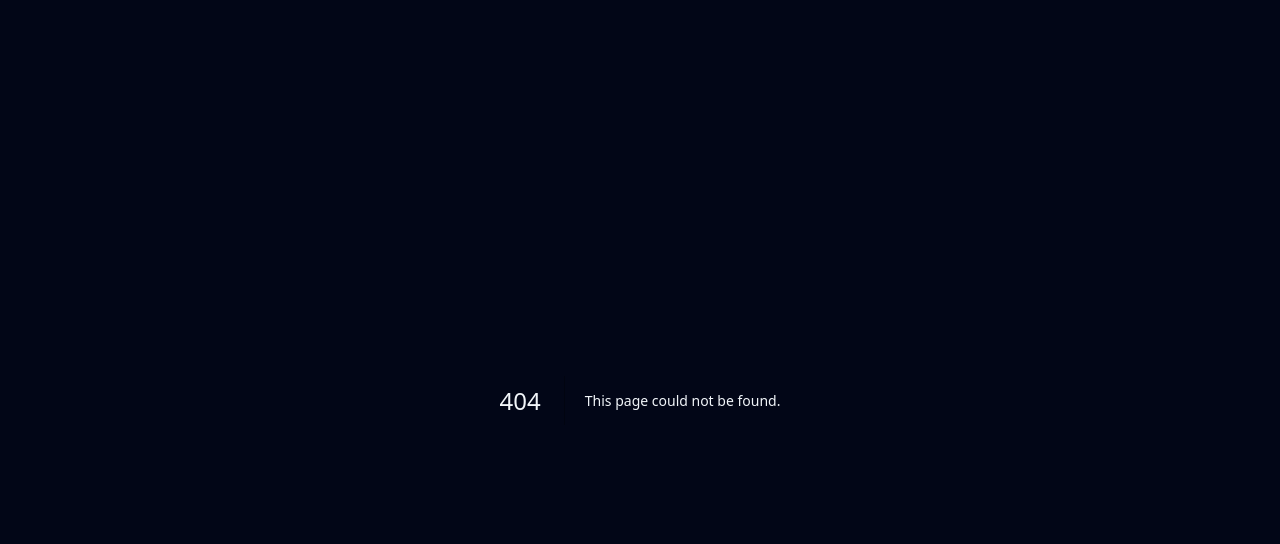
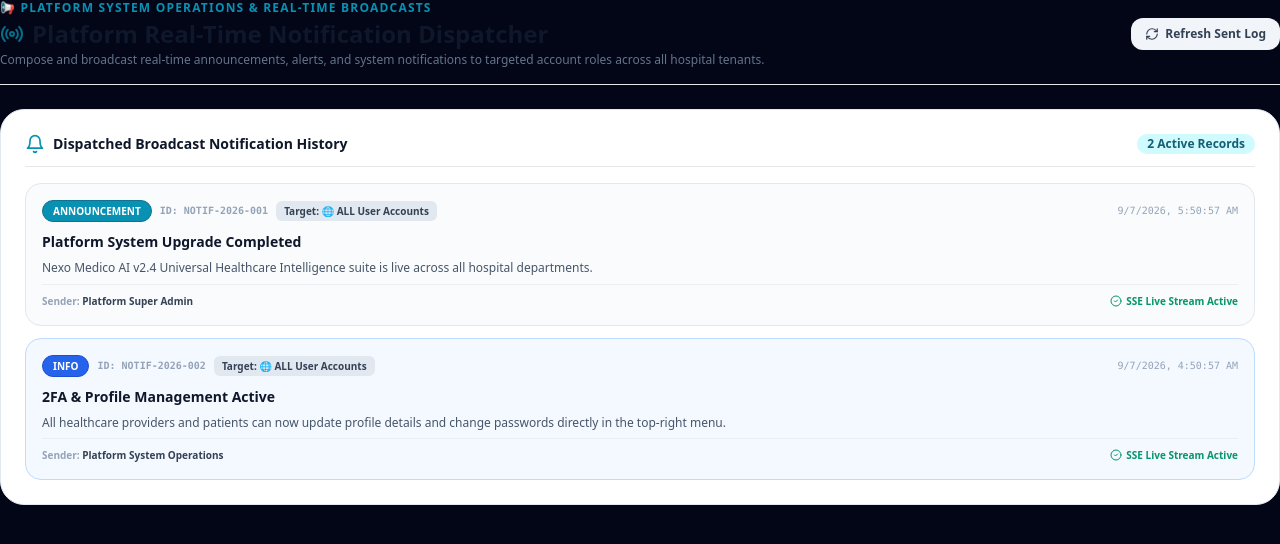
Before and after one commit to VajralaYashwanthReddy/NEXO-MEDICO-AI, a Next.js app: page /admin/notifications in a window 1280 px wide. Before the commit this address had no page. Shown: the top 544 px of the page. Built offline with nearby package versions, Linux system fonts and the light colour scheme.

Commit message:
Move Notification Dispatcher to dedicated page and sidebar menu item, removing it from dashboard

```diff
--- a/src/app/admin/dashboard/page.tsx
+++ b/src/app/admin/dashboard/page.tsx
@@ -35,7 +35,6 @@ import {
   Bar,
   Legend
 } from 'recharts';
-import { BroadcastNotificationManager } from '@/components/BroadcastNotificationManager';
 
 export default function AdminDashboardPage() {
   const { user } = useAuth();
@@ -157,9 +156,6 @@ export default function AdminDashboardPage() {
           </button>
         </div>
       </div>
-
-      {/* Platform Real-Time Broadcast Notification Dispatcher */}
-      <BroadcastNotificationManager />
 
       {/* KPI CARDS GRID */}
       {isPlatformSuperAdmin ? (
--- /dev/null
+++ b/src/app/admin/notifications/page.tsx
@@ -0,0 +1,135 @@
+'use client';
+
+import React, { useEffect, useState } from 'react';
+import { useAuth } from '@/context/AuthContext';
+import { Radio, Bell, ShieldAlert, CheckCircle2, RefreshCw, Send, Users, AlertTriangle, Info, Megaphone } from 'lucide-react';
+import { BroadcastNotificationManager } from '@/components/BroadcastNotificationManager';
+
+export default function NotificationsPage() {
+  const { user } = useAuth();
+  const [notificationsHistory, setNotificationsHistory] = useState<any[]>([]);
+  const [loading, setLoading] = useState(true);
+
+  const fetchHistory = () => {
+    setLoading(true);
+    fetch('/api/admin/broadcast-notifications')
+      .then(res => res.json())
+      .then(data => {
+        if (data?.notifications) {
+          setNotificationsHistory(data.notifications);
+        }
+      })
+      .catch(err => console.error(err))
+      .finally(() => setLoading(false));
+  };
+
+  useEffect(() => {
+    fetchHistory();
+    const interval = setInterval(fetchHistory, 5000);
+    return () => clearInterval(interval);
+  }, []);
+
+  return (
+    <div className="space-y-6 text-slate-900 select-none max-w-7xl mx-auto">
+      {/* Page Header */}
+      <div className="flex flex-col sm:flex-row items-start sm:items-center justify-between border-b pb-4 gap-4">
+        <div>
+          <div className="flex items-center gap-2 text-xs font-extrabold text-cyan-600 uppercase tracking-widest mb-0.5">
+            📢 PLATFORM SYSTEM OPERATIONS & REAL-TIME BROADCASTS
+          </div>
+          <h1 className="text-2xl font-black text-slate-900 flex items-center gap-2">
+            <Radio className="w-6 h-6 text-cyan-600 animate-pulse" />
+            Platform Real-Time Notification Dispatcher
+          </h1>
+          <p className="text-xs text-slate-500 mt-0.5">
+            Compose and broadcast real-time announcements, alerts, and system notifications to targeted account roles across all hospital tenants.
+          </p>
+        </div>
+        <button
+          onClick={fetchHistory}
+          className="px-3.5 py-2 bg-slate-100 hover:bg-slate-200 text-slate-700 font-extrabold text-xs rounded-xl flex items-center gap-1.5 transition-all shrink-0 cursor-pointer"
+        >
+          <RefreshCw className={`w-3.5 h-3.5 ${loading ? 'animate-spin' : ''}`} /> Refresh Sent Log
+        </button>
+      </div>
+
+      {/* 1. Main Broadcast Dispatcher Tool */}
+      <BroadcastNotificationManager />
+
+      {/* 2. Sent Broadcast Notifications History List */}
+      <div className="bg-white border border-slate-200 rounded-3xl p-6 shadow-sm space-y-4">
+        <div className="flex items-center justify-between border-b pb-3">
+          <div className="flex items-center gap-2">
+            <Bell className="w-5 h-5 text-cyan-600" />
+            <h3 className="font-extrabold text-slate-900 text-sm">Dispatched Broadcast Notification History</h3>
+          </div>
+          <span className="text-xs bg-cyan-100 text-cyan-800 font-bold px-2.5 py-0.5 rounded-full">
+            {notificationsHistory.length} Active Records
+          </span>
+        </div>
+
+        {loading && notificationsHistory.length === 0 ? (
+          <p className="py-8 text-center text-xs text-slate-400">Loading broadcast history...</p>
+        ) : notificationsHistory.length === 0 ? (
+          <p className="py-8 text-center text-xs text-slate-400">No broadcast notifications dispatched yet.</p>
+        ) : (
+          <div className="space-y-3">
+            {notificationsHistory.map((n) => {
+              const isCritical = n.severity === 'CRITICAL';
+              const isWarning = n.severity === 'WARNING';
+              const isInfo = n.severity === 'INFO';
+              return (
+                <div
+                  key={n.id}
+                  className={`p-4 rounded-2xl border transition-all text-xs space-y-1.5 ${
+                    isCritical
+                      ? 'bg-rose-50/70 border-rose-200'
+                      : isWarning
+                      ? 'bg-amber-50/70 border-amber-200'
+                      : isInfo
+                      ? 'bg-blue-50/70 border-blue-200'
+                      : 'bg-slate-50/80 border-slate-200'
+                  }`}
+                >
+                  <div className="flex items-center justify-between gap-2">
+                    <div className="flex items-center gap-2">
+                      <span className={`px-2.5 py-0.5 rounded-full text-[10px] font-black uppercase border ${
+                        isCritical
+                          ? 'bg-rose-600 text-white border-rose-700'
+                          : isWarning
+                          ? 'bg-amber-600 text-white border-amber-700'
+                          : isInfo
+                          ? 'bg-blue-600 text-white border-blue-700'
+                          : 'bg-cyan-600 text-white border-cyan-700'
+                      }`}>
+                        {n.severity}
+                      </span>
+                      <span className="font-mono text-[10px] font-bold text-slate-400">ID: {n.id}</span>
+                      <span className="text-[10px] font-bold bg-slate-200 text-slate-700 px-2 py-0.5 rounded-md">
+                        Target: {n.targetRole === 'ALL' ? '🌐 ALL User Accounts' : n.targetRole}
+                      </span>
+                    </div>
+
+                    <span className="text-[10px] text-slate-400 font-mono">
+                      {new Date(n.timestamp).toLocaleString()}
+                    </span>
+                  </div>
+
+                  <h4 className="font-extrabold text-slate-900 text-sm pt-1">{n.title}</h4>
+                  <p className="text-slate-600 leading-relaxed text-xs">{n.message}</p>
+
+                  <div className="pt-2 border-t border-slate-200/60 flex items-center justify-between text-[10px] text-slate-400 font-bold">
+                    <span>Sender: <strong className="text-slate-700">{n.senderName || 'Platform Super Admin'}</strong></span>
+                    <span className="text-emerald-600 flex items-center gap-1">
+                      <CheckCircle2 className="w-3 h-3 text-emerald-600" /> SSE Live Stream Active
+                    </span>
+                  </div>
+                </div>
+              );
+            })}
+          </div>
+        )}
+      </div>
+    </div>
+  );
+}
--- a/src/components/NavigationSidebar.tsx
+++ b/src/components/NavigationSidebar.tsx
@@ -31,6 +31,7 @@ import {
   Headphones,
   LifeBuoy,
   Cpu,
+  Radio,
   X
 } from 'lucide-react';
 
@@ -60,6 +61,7 @@ export const NavigationSidebar: React.FC<NavigationSidebarProps> = ({ isOpenMobi
         { label: 'Registered Hospitals', href: '/admin/hospitals', icon: Building2 },
         { label: 'Universal Patient Registry', href: '/admin/patients', icon: UserCheck },
         { label: 'Global User Accounts', href: '/admin/users', icon: Users },
+        { label: 'Notification Dispatcher', href: '/admin/notifications', icon: Radio },
         { label: 'Support & Issue Tickets', href: '/admin/support-issues', icon: Headphones },
       ]
     },
@@ -83,6 +85,7 @@ export const NavigationSidebar: React.FC<NavigationSidebarProps> = ({ isOpenMobi
       items: [
         { label: 'Hospital Dashboard', href: '/admin/dashboard', icon: LayoutDashboard },
         { label: 'Hospital Profile & Settings', href: '/admin/hospitals', icon: Building2 },
+        { label: 'Notification Dispatcher', href: '/admin/notifications', icon: Radio },
         { label: 'Departments', href: '/admin/departments', icon: Layers },
       ]
     },
```
